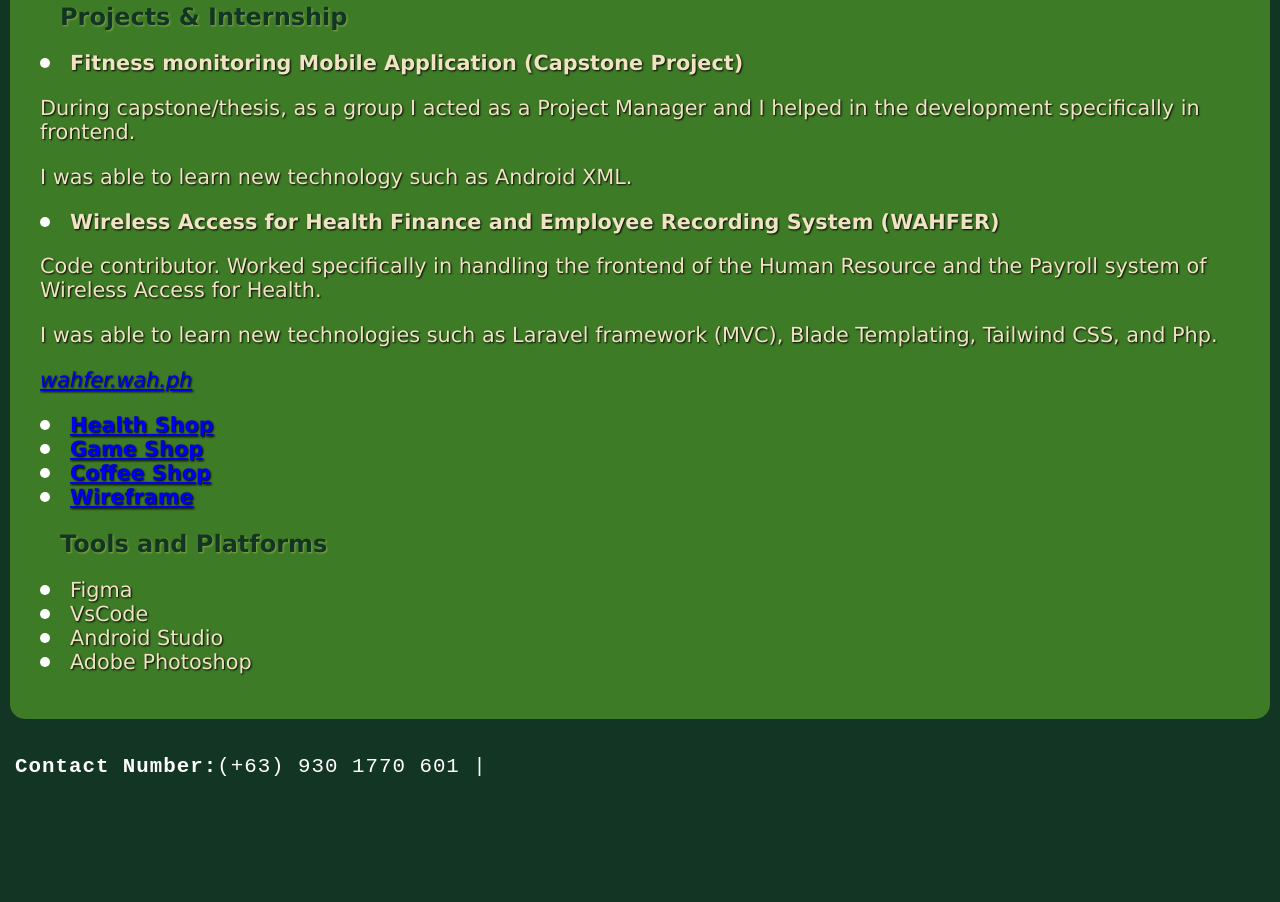
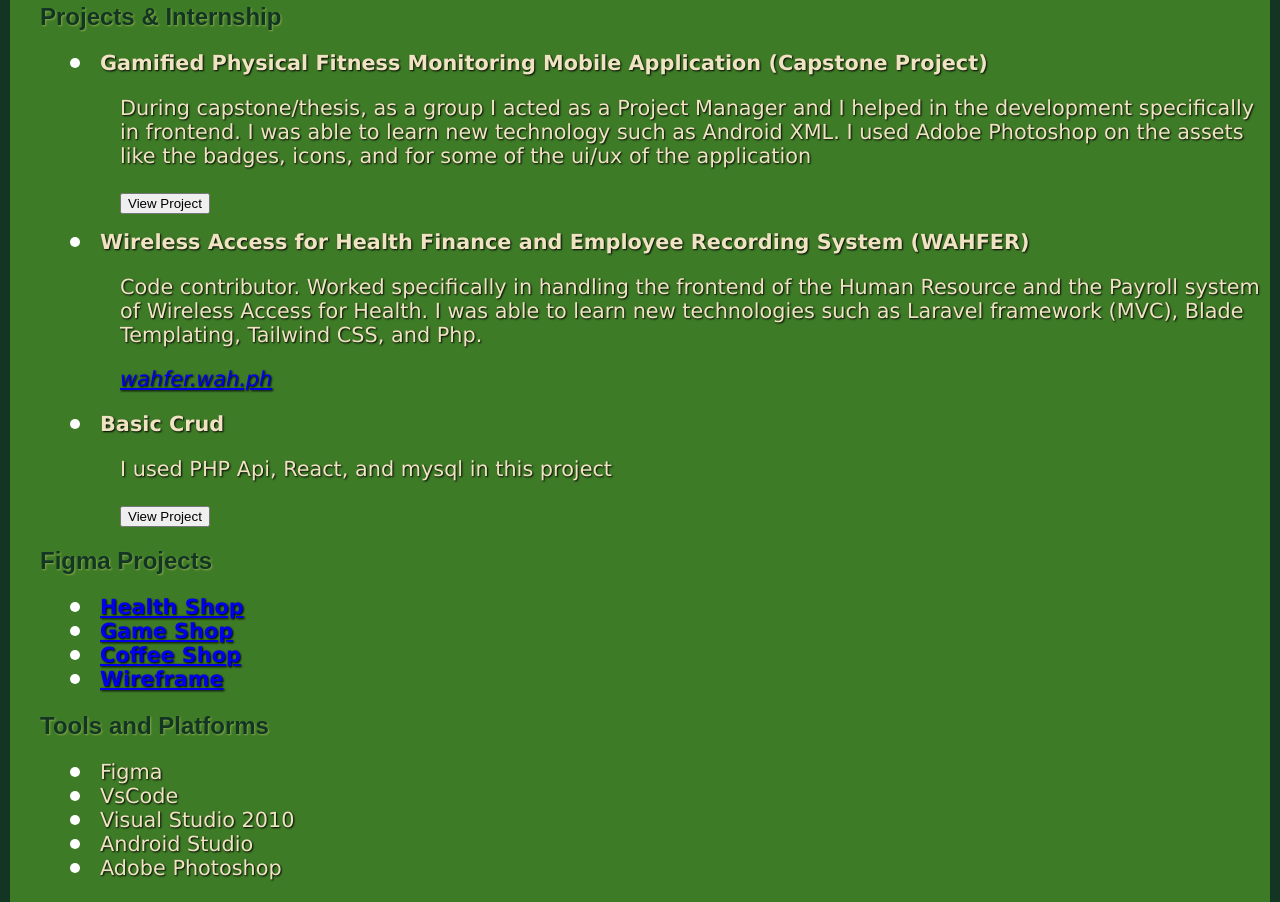
Before and after one commit to Izayoi20021/portfolio, a website: page index.html in a window 1280 px wide. Shown: the part 688-1590 px from the top of the page. Before the commit the page ends 1502 px from the top, so only its background shows below. Drawn offline with Linux system fonts and the light colour scheme.

Commit message:
Added Capstone ss and Basic Crud

```diff
--- a/index.html
+++ b/index.html
@@ -46,25 +46,65 @@
     <div class="skills-cont" style="background-color: #3E7B27; margin: 10px; padding: 10px;border-radius: 15px;">
         <h2 class ="skilltab">Skills</h2>
         <div>
-            <div class="skills">
+            <div class="skills"  style="padding-left: 30px;">
                 <ul>
                     <li>Java</li>
                     <li>HTML</li>
                     <li>Tailwind CSS</li>
                     <h1></h1>
-                    <h2 class="projects">Projects & Internship</h2>
-                    <li><b>Fitness monitoring Mobile Application (Capstone Project)</b></li>
-                    <p>During capstone/thesis, as a group I acted as a Project Manager and I helped in the development specifically in frontend.</p>
-                    <p>I was able to learn new technology such as Android XML.</p>
+                </ul>
+            </div>
+
+                  <h2 class="projects">Projects & Internship</h2>
+
+            <div class="skills" style="padding-left: 30px;">
+                <ul>
+                    <li><b>Gamified Physical Fitness Monitoring Mobile Application (Capstone Project)</b></li>
+                    <p style="padding-left: 50px;">During capstone/thesis, as a group I acted as a Project Manager and I helped in the development specifically in frontend.
+                        I was able to learn new technology such as Android XML. I used Adobe Photoshop on the assets like the badges, icons,
+                        and for some of the ui/ux of the application
+                    </p>
+
+                    <p style="margin-bottom: 10px; padding-left: 50px;">
+                        <input type="button" value="View Project" onclick="window.location.href='capstone.html'"/>
+                    </p>
+                </ul>
+            </div>
+
+            <div class="skills" style="padding-left: 30px;">
+                <ul>
                     <li>
                         <b>Wireless Access for Health Finance and Employee Recording System (WAHFER)</b>
                     </li>
-                    <p>Code contributor. Worked specifically in handling the frontend of the Human Resource and the Payroll system of Wireless Access for Health.</p>
-                    <p>I was able to learn new technologies such as Laravel framework (MVC), Blade Templating, Tailwind CSS, and Php.</p>
-                    <p>
+                    <p style="padding-left: 50px;">Code contributor. Worked specifically in handling the frontend of the Human Resource and the Payroll system of Wireless Access for Health.
+                        I was able to learn new technologies such as Laravel framework (MVC), Blade Templating, Tailwind CSS, and Php.
+                    </p>
+
+                    <p style="padding-left: 50px;">
                         <a href="https://wahfer.wah.ph/" target="_blank"> <i>wahfer.wah.ph</i></a>
                     </p>
+                </ul>
+            </div>
+            <div class="skills" style="padding-left: 30px;">
+                <ul>
+
                     <li>
+                        <b>Basic Crud</b>
+                    </li>
+                        <p style="padding-left: 50px;">I used PHP Api, React, and mysql in this project</p>
+                    <p style="margin-bottom: 10px; padding-left: 50px;">
+                        <input type="button" value="View Project" onclick="window.location.href='basic_crud.html'"/>
+                    </p>
+                </ul>
+            </div>
+
+            <h2 class="tools">Figma Projects</h2>
+
+            <div class="skills" style="padding-left: 30px;">
+
+                <ul>
+
+                   <li>
                         <a href="https://www.figma.com/design/qx48IGNGDJtHxOO87XauOd/Lab-Exam-WMA2---LDV?node-id=0-1&t=ZAKaxNqJMavtL0D4-1" target="_blank">
                             <b>Health Shop</b>
                         </a>
@@ -85,9 +125,18 @@
                         </a>
                     </li>
                     <h1></h1>
-                    <h2 class="tools">Tools and Platforms</h2>
+                </ul>
+            </div>
+
+            <h2 class="tools">Tools and Platforms</h2>
+
+            <div class="skills" style="padding-left: 30px;">
+
+                <ul>
+
                     <li>Figma</li>
                     <li>VsCode</li>
+                    <li>Visual Studio 2010</li>
                     <li>Android Studio</li>
                     <li>Adobe Photoshop</li>
                     <br>
--- /dev/null
+++ b/package.json
@@ -0,0 +1,5 @@
+{
+  "devDependencies": {
+    "tailwindcss": "^3.4.17"
+  }
+}
```
Also changed, not shown: basic_crud.html (added, +32 -0 lines), capstone.html (added, +39 -0 lines), tailwind.config.js (added, +8 -0 lines), basic_crud/image (1).png (added), basic_crud/image (2).png (added), basic_crud/image (3).png (added), basic_crud/image (4).png (added), basic_crud/image (5).png (added), capstone project/Activity Data.png (added), capstone project/badges.png (added), capstone project/challenge_interface.png (added), capstone project/jogging_challenge.png (added), capstone project/login.png (added), capstone project/main.png (added), 3 more files, 1 other file.
